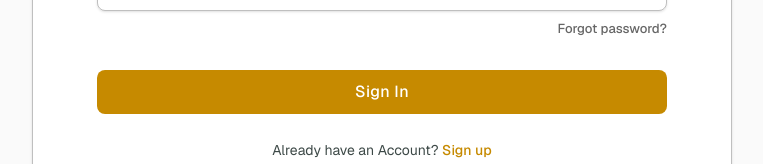
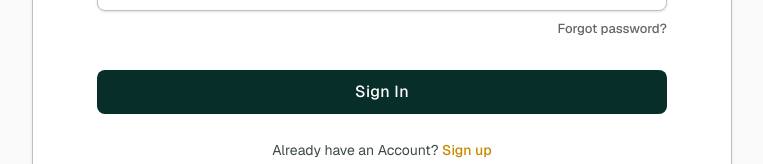
Before and after one commit to hngprojects/vuln-watch-fe, a Next.js app: page /login in a window 1280 px wide. Shown: the part 435-599 px from the top of the page, without its empty margins (258-1021 px from the left). Built offline with nearby package versions, Linux system fonts and the light colour scheme; no server answers.

Commit message:
style: update auth buttons to primary brand color and add brand variables

```diff
--- a/src/app/globals.css
+++ b/src/app/globals.css
@@ -28,6 +28,7 @@
 :root {
   /* VulnWatch AI Brand Colors */
   --primary: #072e28;
+  --Primary-Vulnwatch-color: #072e28;
   --primary-foreground: #ffffff;
 
   --secondary: #a0e870;
@@ -52,6 +53,7 @@
 /* I hardcoded dark mode colors until further notice */
 .dark {
   --primary: #072e28;
+  --Primary-Vulnwatch-color: #072e28;
   --primary-foreground: #ffffff;
 
   --secondary: #a0e870;
--- a/src/components/auth/ForgotPasswordForm.tsx
+++ b/src/components/auth/ForgotPasswordForm.tsx
@@ -85,7 +85,7 @@ export function ForgotPasswordForm() {
             <button
               type="submit"
               disabled={isSubmitting}
-              className="font-geist flex h-[44px] w-full items-center justify-center rounded-[8px] bg-[#C68A00] px-6 py-4 text-[16px] leading-[24px] font-medium tracking-[0.02em] text-[#FFFFFF] transition-opacity hover:opacity-90 active:scale-[0.99] disabled:cursor-not-allowed disabled:opacity-70"
+              className="bg-primary font-geist flex h-[44px] w-full items-center justify-center rounded-[8px] px-6 py-4 text-[16px] leading-[24px] font-medium tracking-[0.02em] text-[#FFFFFF] transition-opacity hover:opacity-90 active:scale-[0.99] disabled:cursor-not-allowed disabled:opacity-70"
             >
               Send Reset Link
             </button>
--- a/src/components/auth/LoginForm.tsx
+++ b/src/components/auth/LoginForm.tsx
@@ -107,7 +107,7 @@ export function LoginForm() {
             <button
               type="submit"
               disabled={isSubmitting}
-              className="font-geist flex h-[44px] w-full items-center justify-center rounded-[8px] bg-[#C68A00] px-6 py-4 text-[16px] leading-[24px] font-medium tracking-[0.02em] text-[#FFFFFF] transition-opacity hover:opacity-90 active:scale-[0.99] disabled:cursor-not-allowed disabled:opacity-70"
+              className="bg-primary font-geist flex h-[44px] w-full items-center justify-center rounded-[8px] px-6 py-4 text-[16px] leading-[24px] font-medium tracking-[0.02em] text-[#FFFFFF] transition-opacity hover:opacity-90 active:scale-[0.99] disabled:cursor-not-allowed disabled:opacity-70"
             >
               Sign In
             </button>
--- a/src/components/auth/SignUpForm.tsx
+++ b/src/components/auth/SignUpForm.tsx
@@ -122,7 +122,7 @@ export function SignUpForm() {
               <button
                 type="submit"
                 disabled={isSubmitting}
-                className="font-geist flex h-[44px] w-full items-center justify-center rounded-[8px] bg-[#C68A00] px-6 py-4 text-[16px] leading-[24px] font-medium tracking-[0.02em] text-[#FFFFFF] transition-opacity hover:opacity-90 active:scale-[0.99] disabled:cursor-not-allowed disabled:opacity-70"
+                className="bg-primary font-geist flex h-[44px] w-full items-center justify-center rounded-[8px] px-6 py-4 text-[16px] leading-[24px] font-medium tracking-[0.02em] text-[#FFFFFF] transition-opacity hover:opacity-90 active:scale-[0.99] disabled:cursor-not-allowed disabled:opacity-70"
               >
                 Sign Up
               </button>
```
